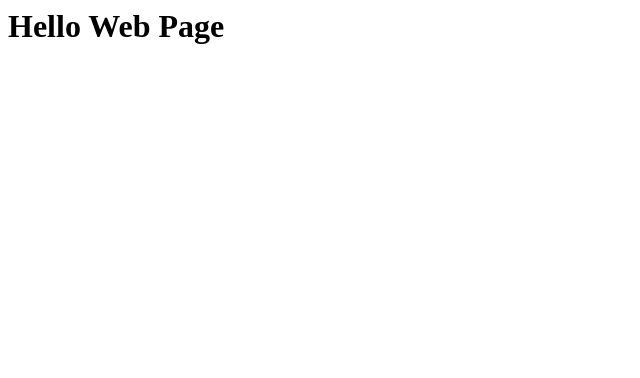
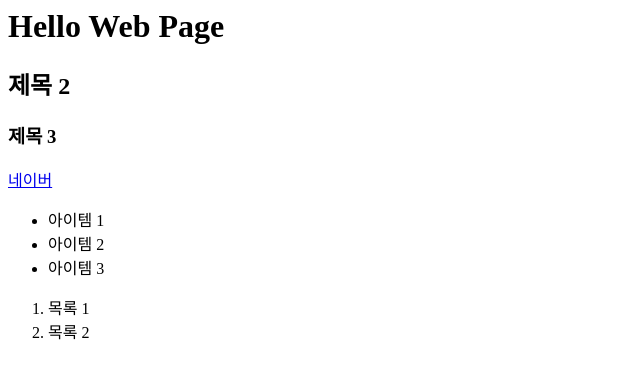
Before and after one commit to egidang1217/web-basic, a plain HTML site: page index.html in a window 1280 px wide. Shown: the whole page, without its empty margins (0-640 px from the left). Drawn offline with Linux system fonts and the light colour scheme.

Commit message:
html 기본

```diff
--- a/index.html
+++ b/index.html
@@ -4,5 +4,17 @@
   </head>
   <body>
     <h1>Hello Web Page</h1>
+    <h2>제목 2</h2>
+    <h3>제목 3</h3>
+    <a href="https://www.naver.com" target="_blank">네이버</a>
+    <ul>
+      <li>아이템 1</li>
+      <li>아이템 2</li>
+      <li>아이템 3</li>
+    </ul>
+    <ol>
+      <li>목록 1</li>
+      <li>목록 2</li>
+    </ol>
   </body>
 </html>
```
